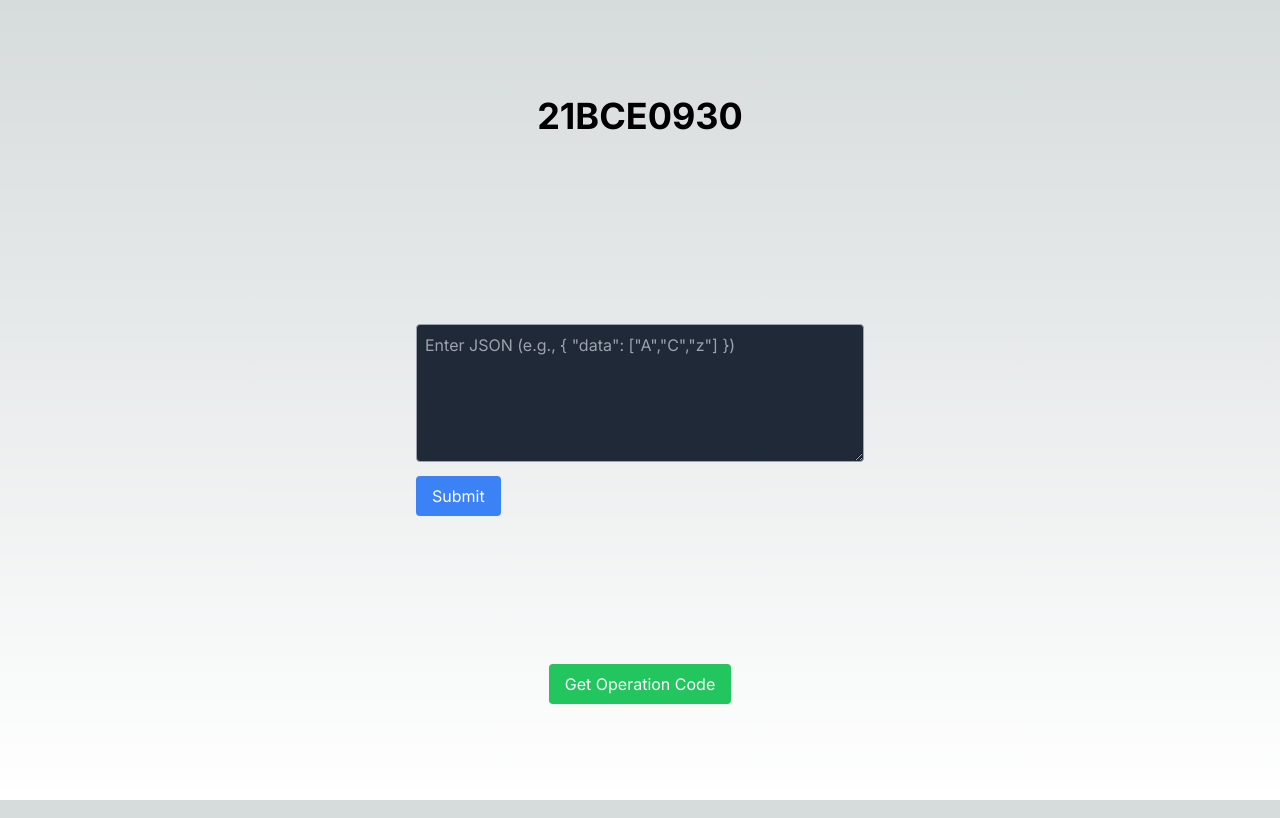
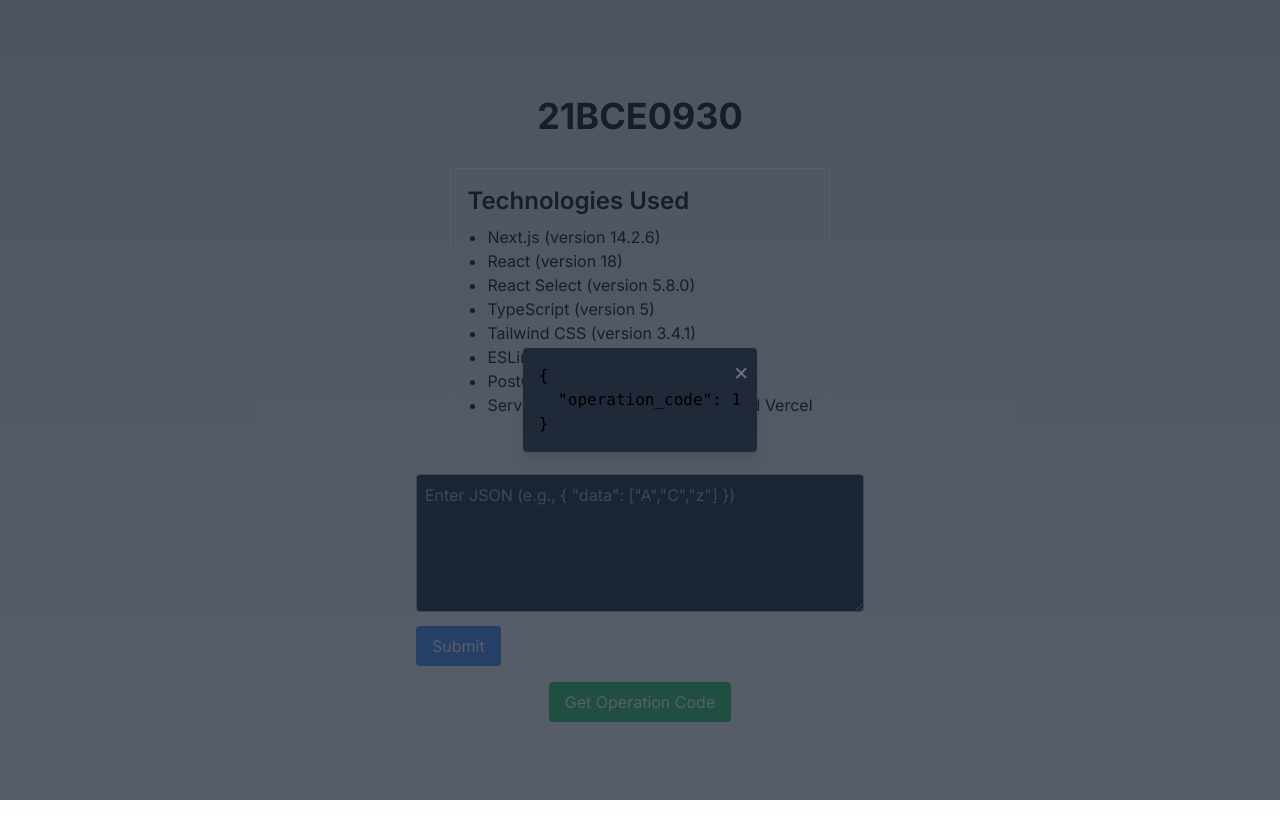
Before and after one commit to Prathyush-KKK/bajaj-json-processor-fe, a Next.js app: page / in a window 1280 px wide. Both pictures are taken after a click on the button "Get Operation Code". Built offline with nearby package versions, Linux system fonts and the light colour scheme.

Commit message:
added tech stack used and small fixes

```diff
--- a/src/app/componenets/InputForm.tsx
+++ b/src/app/componenets/InputForm.tsx
@@ -1,6 +1,7 @@
 import { useState, useEffect } from 'react';
 import Select from 'react-select';
 
+// Options for the multi-select dropdown
 const options = [
   { value: 'numbers', label: 'Numbers' },
   { value: 'alphabets', label: 'Alphabets' },
@@ -14,11 +15,15 @@ interface InputFormProps {
 export default function InputForm({ setResponse }: InputFormProps) {
   const [input, setInput] = useState('');
   const [error, setError] = useState('');
-  const [selectedOption, setSelectedOption] = useState<{ value: string, label: string }[]>([{ value: 'numbers', label: 'Numbers' }]);
+  const [selectedOption, setSelectedOption] = useState<{ value: string, label: string }[]>([]);
   const [response, setResponseState] = useState<any>(null);
 
   useEffect(() => {
-    document.title = '21BCE0930'; // Set the website title to your roll number
+    // Set the website title to the roll number
+    document.title = '21BCE0930';
+
+    // Select all options by default
+    setSelectedOption(options);
   }, []);
 
   const handleSubmit = async (e: React.FormEvent) => {
@@ -42,6 +47,7 @@ export default function InputForm({ setResponse }: InputFormProps) {
 
       const data = await res.json();
       setResponseState(data);
+      setResponse(data);  // Ensure response is passed to parent if needed
     } catch (err) {
       setError('Invalid JSON input or API error');
     }
@@ -54,11 +60,22 @@ export default function InputForm({ setResponse }: InputFormProps) {
   const renderFilteredResponse = () => {
     if (!response) return null;
 
-    return selectedOption.map((option) => (
-      <div key={option.value} className="mt-2">
-        <strong>{option.label}:</strong> {response[option.value]?.join(', ') || 'N/A'}
+    const filteredResponse = selectedOption.reduce((acc: any, option) => {
+      acc[option.value] = response[option.value];
+      return acc;
+    }, {});
+
+    return Object.keys(filteredResponse).length > 0 ? (
+      <div className="mt-2">
+        {Object.entries(filteredResponse).map(([key, value]) => (
+          <div key={key} className="mt-2">
+            <strong>{options.find(opt => opt.value === key)?.label}:</strong> {value?.join(', ') || 'N/A'}
+          </div>
+        ))}
       </div>
-    ));
+    ) : (
+      <div className="mt-2">No data to display based on selected filters.</div>
+    );
   };
 
   return (
@@ -67,7 +84,7 @@ export default function InputForm({ setResponse }: InputFormProps) {
         <textarea
           value={input}
           onChange={(e) => setInput(e.target.value)}
-          className="w-full p-2 border border-gray-400 bg-gray-800 rounded"
+          className="w-full p-2 border border-gray-400 bg-gray-900 rounded"
           rows={5}
           placeholder='Enter JSON (e.g., { "data": ["A","C","z"] })'
         />
@@ -85,13 +102,50 @@ export default function InputForm({ setResponse }: InputFormProps) {
             onChange={handleSelectChange}
             options={options}
             isMulti
+            styles={{
+              container: (provided) => ({
+                ...provided,
+                marginTop: '1rem',
+              }),
+              control: (provided) => ({
+                ...provided,
+                backgroundColor: '#1a202c', // gray-900 background color
+                borderColor: '#4a5568', // gray-600 border color
+                color: 'white', // text color
+                borderRadius: '0.375rem', // rounded corners
+                boxShadow: 'none', // remove default shadow
+              }),
+              multiValue: (provided) => ({
+                ...provided,
+                backgroundColor: '#2d3748', // gray-800 background color for selected items
+              }),
+              multiValueLabel: (provided) => ({
+                ...provided,
+                color: 'white', // text color for selected items
+              }),
+              multiValueRemove: (provided) => ({
+                ...provided,
+                color: 'white', // text color for remove button
+                ':hover': {
+                  backgroundColor: '#4a5568', // gray-600 on hover
+                  color: 'white',
+                },
+              }),
+              option: (provided, state) => ({
+                ...provided,
+                backgroundColor: state.isSelected ? '#4a5568' : '#1a202c', // gray-600 or gray-900 based on selection
+                color: state.isSelected ? 'white' : 'gray', // text color based on selection
+                ':hover': {
+                  backgroundColor: '#4a5568', // gray-600 on hover
+                  color: 'white',
+                },
+              }),
+            }}
           />
         </div>
       )}
 
-      <div className="mt-4">
-        {renderFilteredResponse()}
-      </div>
+      {renderFilteredResponse()}
     </div>
   );
 }
--- /dev/null
+++ b/src/app/componenets/Modal.tsx
@@ -0,0 +1,27 @@
+import React from 'react';
+
+interface ModalProps {
+  isOpen: boolean;
+  onClose: () => void;
+  response: any;
+}
+
+const Modal: React.FC<ModalProps> = ({ isOpen, onClose, response }) => {
+  if (!isOpen) return null;
+
+  return (
+    <div className="fixed inset-0 flex items-center justify-center bg-gray-800 bg-opacity-75">
+      <div className=" p-4 rounded bg-gray-800 shadow-lg relative">
+        <button
+          onClick={onClose}
+          className="absolute top-2 right-2 text-gray-500 hover:text-gray-700 text-2xl"
+        >
+          &times;
+        </button>
+        <pre className="whitespace-pre-wrap">{JSON.stringify(response, null, 2)}</pre>
+      </div>
+    </div>
+  );
+};
+
+export default Modal;
--- a/src/app/componenets/ResponseDisplay.tsx
+++ b/src/app/componenets/ResponseDisplay.tsx
@@ -1,68 +1,108 @@
-import { useState } from 'react'
+import { useState, useEffect } from 'react';
+import Select from 'react-select';
 
-interface ResponseDisplayProps {
-  response: any
+const options = [
+  { value: 'numbers', label: 'Numbers' },
+  { value: 'alphabets', label: 'Alphabets' },
+  { value: 'highest_lowercase_alphabet', label: 'Highest Lowercase Alphabet' },
+];
+
+interface InputFormProps {
+  setResponse: (response: any) => void;
 }
 
-export default function ResponseDisplay({ response }: ResponseDisplayProps) {
-  const [selectedOptions, setSelectedOptions] = useState<string[]>([])
+export default function InputForm({ setResponse }: InputFormProps) {
+  const [input, setInput] = useState('');
+  const [error, setError] = useState('');
+  const [selectedOption, setSelectedOption] = useState<{ value: string, label: string }[]>([]);
+  const [response, setResponseState] = useState<any>(null);
 
-  const handleOptionChange = (option: string) => {
-    setSelectedOptions(prev =>
-      prev.includes(option)
-        ? prev.filter(item => item !== option)
-        : [...prev, option]
-    )
-  }
+  useEffect(() => {
+    // Set the default selected option to "Numbers"
+    setSelectedOption([options.find(option => option.value === 'numbers')!]);
+  }, []);
 
-  const filterResponse = () => {
-    const filteredResponse: any = {}
-    selectedOptions.forEach(option => {
-      if (option === 'Alphabets' && response.alphabets) {
-        filteredResponse.alphabets = response.alphabets
+  const handleSubmit = async (e: React.FormEvent) => {
+    e.preventDefault();
+    setError('');
+
+    try {
+      const parsedInput = JSON.parse(input);
+
+      const res = await fetch('/api/bfhl', {
+        method: 'POST',
+        headers: {
+          'Content-Type': 'application/json',
+        },
+        body: JSON.stringify(parsedInput),
+      });
+
+      if (!res.ok) {
+        throw new Error('API request failed');
       }
-      if (option === 'Numbers' && response.numbers) {
-        filteredResponse.numbers = response.numbers
-      }
-      if (option === 'Highest lowercase alphabet' && response.highest_lowercase) {
-        filteredResponse.highest_lowercase = response.highest_lowercase
-      }
-    })
-    return filteredResponse
-  }
+
+      const data = await res.json();
+      setResponseState(data);
+      setResponse(data);  // Ensure response is passed to parent if needed
+    } catch (err) {
+      setError('Invalid JSON input or API error');
+    }
+  };
+
+  const handleSelectChange = (selected: any) => {
+    setSelectedOption(selected || []);
+  };
+
+  const renderFilteredResponse = () => {
+    if (!response) return null;
+
+    const filteredResponse = selectedOption.reduce((acc: any, option) => {
+      acc[option.value] = response[option.value];
+      return acc;
+    }, {});
+
+    return Object.keys(filteredResponse).length > 0 ? (
+      <div className="mt-2">
+        {Object.entries(filteredResponse).map(([key, value]) => (
+          <div key={key} className="mt-2">
+            <strong>{options.find(opt => opt.value === key)?.label}:</strong> {value?.join(', ') || 'N/A'}
+          </div>
+        ))}
+      </div>
+    ) : (
+      <div className="mt-2">No data to display based on selected filters.</div>
+    );
+  };
 
   return (
-    <div className="mt-8 w-full max-w-md">
-      <h2 className="text-2xl font-bold mb-4">Response</h2>
-      <div className="mb-4">
-        <label className="block mb-2">Filter Options:</label>
-        <div>
-          <label className="mr-4">
-            <input
-              type="checkbox"
-              checked={selectedOptions.includes('Alphabets')}
-              onChange={() => handleOptionChange('Alphabets')}
-            /> Alphabets
-          </label>
-          <label className="mr-4">
-            <input
-              type="checkbox"
-              checked={selectedOptions.includes('Numbers')}
-              onChange={() => handleOptionChange('Numbers')}
-            /> Numbers
-          </label>
-          <label>
-            <input
-              type="checkbox"
-              checked={selectedOptions.includes('Highest lowercase alphabet')}
-              onChange={() => handleOptionChange('Highest lowercase alphabet')}
-            /> Highest lowercase alphabet
-          </label>
+    <div className="w-full max-w-md mx-auto mt-10">
+      <form onSubmit={handleSubmit}>
+        <textarea
+          value={input}
+          onChange={(e) => setInput(e.target.value)}
+          className="w-full p-2 border border-gray-400 bg-gray-900 rounded"
+          rows={5}
+          placeholder='Enter JSON (e.g., { "data": ["A","C","z"] })'
+        />
+        <button type="submit" className="mt-2 px-4 py-2 bg-blue-500 text-white rounded">
+          Submit
+        </button>
+        {error && <p className="mt-2 text-red-500">{error}</p>}
+      </form>
+
+      {response && (
+        <div className="mt-4">
+          <label className="block mb-2 font-semibold">Multi Filter</label>
+          <Select
+            value={selectedOption}
+            onChange={handleSelectChange}
+            options={options}
+            isMulti
+          />
         </div>
-      </div>
-      <pre className="bg-gray-100 p-4 rounded bg-black">
-        {JSON.stringify(filterResponse(), null, 2)}
-      </pre>
+      )}
+
+      {renderFilteredResponse()}
     </div>
-  )
+  );
 }
--- a/src/app/page.tsx
+++ b/src/app/page.tsx
@@ -1,29 +1,54 @@
 'use client'
 
-import { useState } from 'react'
-import InputForm from './componenets/InputForm'
-import ResponseDisplay from './componenets/ResponseDisplay'
+import { useState, useEffect } from 'react';
+import InputForm from './componenets/InputForm';
+import Modal from './componenets/Modal';
 
 export default function Home() {
-  const [response, setResponse] = useState<any>(null)
+  const [response, setResponse] = useState<any>(null);
+  const [isModalOpen, setModalOpen] = useState(false);
 
   const handleGetRequest = async () => {
     try {
-      const res = await fetch('/api/bfhl')
-      const data = await res.json()
-      setResponse(data)
+      const res = await fetch('/api/bfhl');
+      const data = await res.json();
+      setResponse(data);
+      setModalOpen(true); // Open the modal with the response
     } catch (error) {
-      console.error('Error fetching operation code:', error)
+      console.error('Error fetching operation code:', error);
     }
-  }
+  };
 
   return (
     <main className="flex min-h-screen flex-col items-center justify-between p-24">
       <h1 className="text-4xl font-bold mb-8">21BCE0930</h1>
+
+      <div className="border border-white p-4">
+        <h2 className="text-2xl font-semibold">Technologies Used</h2>
+        <ul className="list-disc pl-5 mt-2">
+          <li>Next.js (version 14.2.6)</li>
+          <li>React (version 18)</li>
+          <li>React Select (version 5.8.0)</li>
+          <li>TypeScript (version 5)</li>
+          <li>Tailwind CSS (version 3.4.1)</li>
+          <li>ESLint (version 8)</li>
+          <li>PostCSS</li>
+          <li>Serverless routing using Next.js and Vercel</li>
+        </ul>
+      </div>
+
       <InputForm setResponse={setResponse} />
-      <button onClick={handleGetRequest} className="mt-4 px-4 py-2 bg-green-500 text-white rounded">
+      <button
+        onClick={handleGetRequest}
+        className="mt-4 px-4 py-2 bg-green-500 text-white rounded"
+      >
         Get Operation Code
       </button>
+      <Modal
+        isOpen={isModalOpen}
+        onClose={() => setModalOpen(false)}
+        response={response}
+      />
     </main>
-  )
+  );
 }
```
